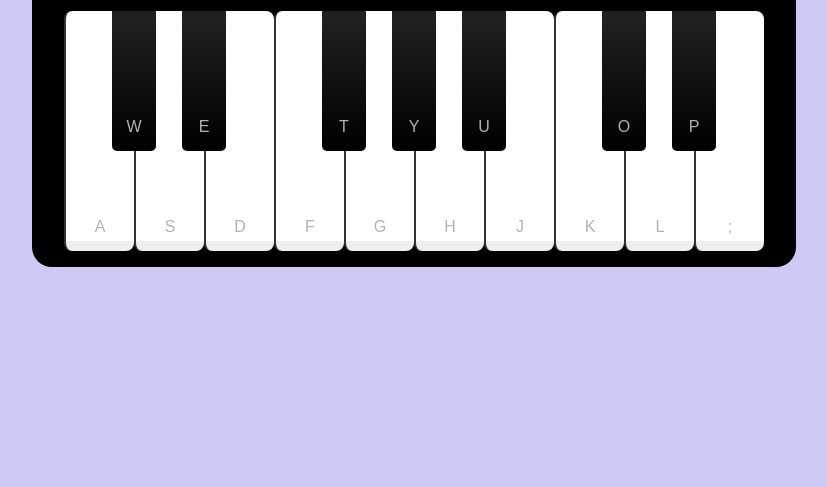
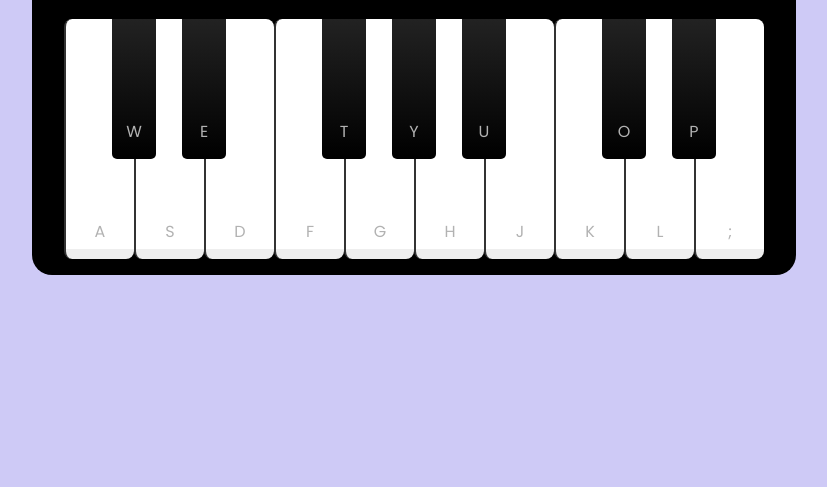
Before and after one commit to Sharath2205/Piano.github.io, a plain HTML site: page index.html in a window 1280 px wide. Shown: the part 313-800 px from the top of the page, without its empty margins (226-1053 px from the left). Drawn offline with Linux system fonts and the light colour scheme.

Commit message:
Added font family url

```diff
--- a/style.css
+++ b/style.css
@@ -1,4 +1,4 @@
-/* @import url('https://fonts.googleapis.com/css2?family=Poppins:wght@400;500;700&display=swap'); */
+@import url('https://fonts.googleapis.com/css2?family=Poppins:wght@400;500;700&display=swap');
 
 * {
     margin: 0;
```
